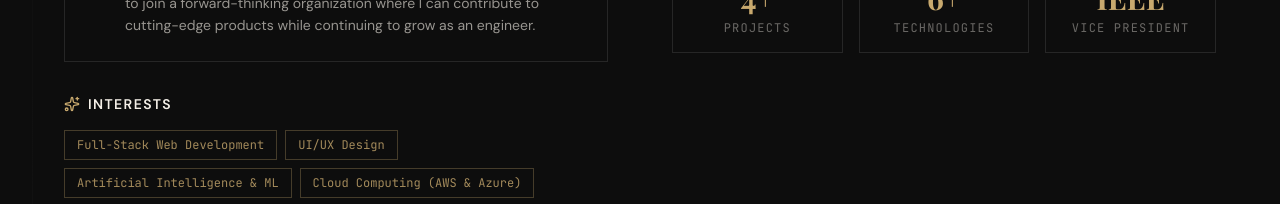
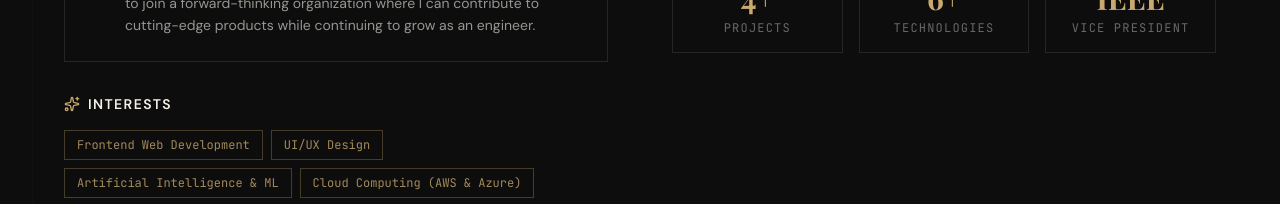
Before and after one commit to ahmedmujtaba45/My-Portfolio, a React (Vite) app: page / in a window 1280 px wide. Shown: the part 1380-1584 px from the top of the page. Built offline with nearby package versions, Linux system fonts and the light colour scheme; a web font is replaced by a local one.

Commit message:
Update portfolio.js

```diff
--- a/src/data/portfolio.js
+++ b/src/data/portfolio.js
@@ -25,7 +25,7 @@ export const about = {
   goals:
     "I aim to work as Front-End Developer and UI/UX Designer building intelligent, scalable systems that make a real-world impact. My goal is to join a forward-thinking organization where I can contribute to cutting-edge products while continuing to grow as an engineer.",
   interests: [
-    "Full-Stack Web Development",
+    "Frontend Web Development",
     "UI/UX Design",
     "Artificial Intelligence & ML",
     "Cloud Computing (AWS & Azure)",
```
